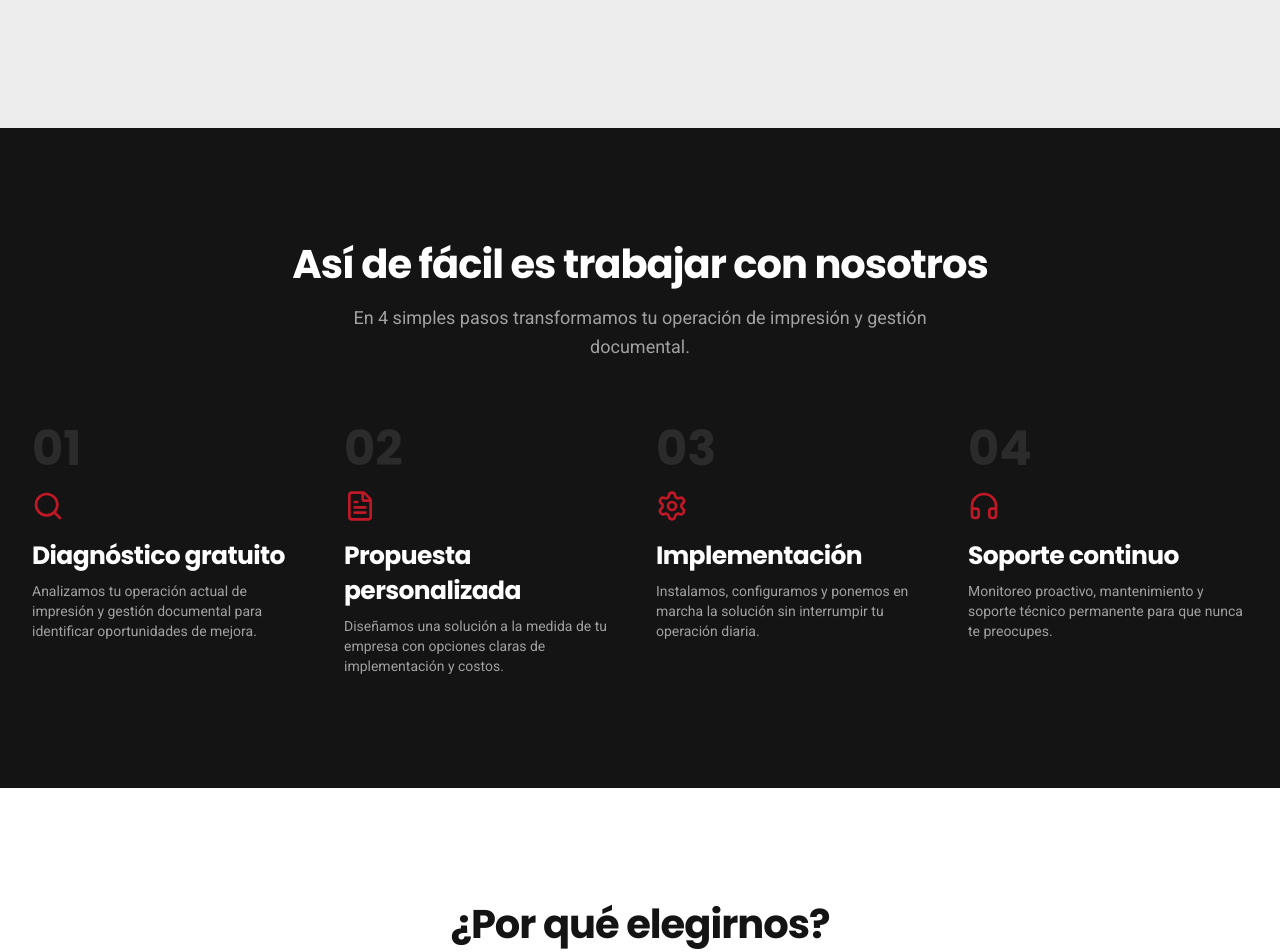
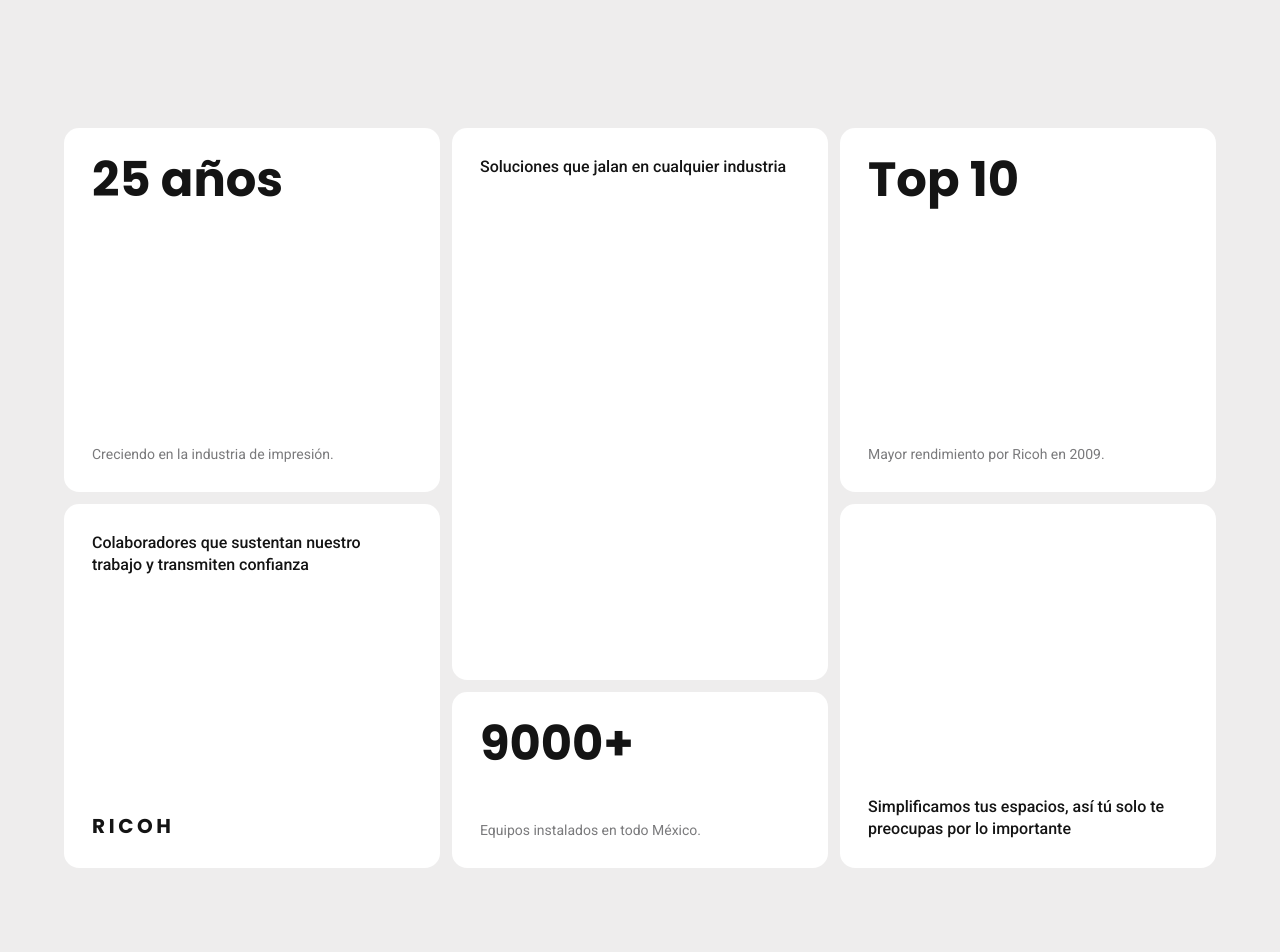
Before and after one commit to pablocrramos/cmmty-landing-page, a Next.js app: page / in a window 1280 px wide. Shown: the part 2980-3932 px from the top of the page. Built offline with nearby package versions, Linux system fonts and the light colour scheme.

Commit message:
Adding Bento Fact section

```diff
--- a/src/app/page.tsx
+++ b/src/app/page.tsx
@@ -3,6 +3,7 @@ import { Hero } from "@/components/sections/Hero";
 import { SocialProof } from "@/components/sections/SocialProof";
 import { QuienesSomos } from "@/components/sections/QuienesSomos";
 import { ServicesShowcase } from "@/components/sections/ServicesShowcase";
+import { FactsBento } from "@/components/sections/FactsBento";
 import { HowItWorks } from "@/components/sections/HowItWorks";
 import { WhyUs } from "@/components/sections/WhyUs";
 import { CtaBanner } from "@/components/sections/CtaBanner";
@@ -17,6 +18,7 @@ export default function Home() {
         <SocialProof />
         {/* <QuienesSomos /> */}
         <ServicesShowcase />
+        <FactsBento />
         <HowItWorks />
         <WhyUs />
         <CtaBanner />
--- /dev/null
+++ b/src/components/sections/FactsBento.tsx
@@ -0,0 +1,113 @@
+type BentoItem =
+  | {
+      kind: "stat";
+      id: string;
+      stat: string;
+      description: string;
+      grid: string;
+    }
+  | { kind: "text"; id: string; headline: string; grid: string }
+  | {
+      kind: "brand";
+      id: string;
+      headline: string;
+      brand: string;
+      grid: string;
+    };
+
+const items: BentoItem[] = [
+  {
+    kind: "stat",
+    id: "years",
+    stat: "25 años",
+    description: "Creciendo en la industria de impresión.",
+    grid: "lg:col-start-1 lg:row-start-1 lg:row-span-2",
+  },
+  {
+    kind: "text",
+    id: "solutions",
+    headline: "Soluciones que jalan en cualquier industria",
+    grid: "lg:col-start-2 lg:row-start-1 lg:row-span-3",
+  },
+  {
+    kind: "stat",
+    id: "top10",
+    stat: "Top 10",
+    description: "Mayor rendimiento por Ricoh en 2009.",
+    grid: "lg:col-start-3 lg:row-start-1 lg:row-span-2",
+  },
+  {
+    kind: "brand",
+    id: "team",
+    headline:
+      "Colaboradores que sustentan nuestro trabajo y transmiten confianza",
+    brand: "RICOH",
+    grid: "lg:col-start-1 lg:row-start-3 lg:row-span-2",
+  },
+  {
+    kind: "stat",
+    id: "equipment",
+    stat: "9000+",
+    description: "Equipos instalados en todo México.",
+    grid: "lg:col-start-2 lg:row-start-4 lg:row-span-1",
+  },
+  {
+    kind: "text",
+    id: "simplify",
+    headline:
+      "Simplificamos tus espacios, así tú solo te preocupas por lo importante",
+    grid: "lg:col-start-3 lg:row-start-3 lg:row-span-2",
+  },
+];
+
+function Card({ item }: { item: BentoItem }) {
+  const base = `flex min-h-44 flex-col rounded-2xl bg-card p-7 ${item.grid}`;
+
+  if (item.kind === "stat") {
+    return (
+      <div className={`${base} justify-between`}>
+        <span className="font-heading text-foreground text-4xl leading-none font-bold lg:text-5xl">
+          {item.stat}
+        </span>
+        <p className="text-muted-foreground text-sm">{item.description}</p>
+      </div>
+    );
+  }
+
+  if (item.kind === "brand") {
+    return (
+      <div className={`${base} justify-between`}>
+        <p className="text-foreground text-base leading-snug font-medium">
+          {item.headline}
+        </p>
+        <span className="font-heading text-foreground text-xl font-black tracking-[0.18em]">
+          {item.brand}
+        </span>
+      </div>
+    );
+  }
+
+  // kind === "text"
+  const isSimplify = item.id === "simplify";
+  return (
+    <div className={`${base} ${isSimplify ? "justify-end" : "justify-start"}`}>
+      <p className="text-foreground text-base leading-snug font-medium">
+        {item.headline}
+      </p>
+    </div>
+  );
+}
+
+export function FactsBento() {
+  return (
+    <section className="bg-accent px-4 pb-20 lg:px-8 lg:pb-36">
+      <div className="mx-auto max-w-6xl">
+        <div className="grid gap-3 md:grid-cols-2 lg:grid-cols-3 lg:grid-rows-[repeat(4,minmax(10rem,1fr))]">
+          {items.map((item) => (
+            <Card key={item.id} item={item} />
+          ))}
+        </div>
+      </div>
+    </section>
+  );
+}
```
